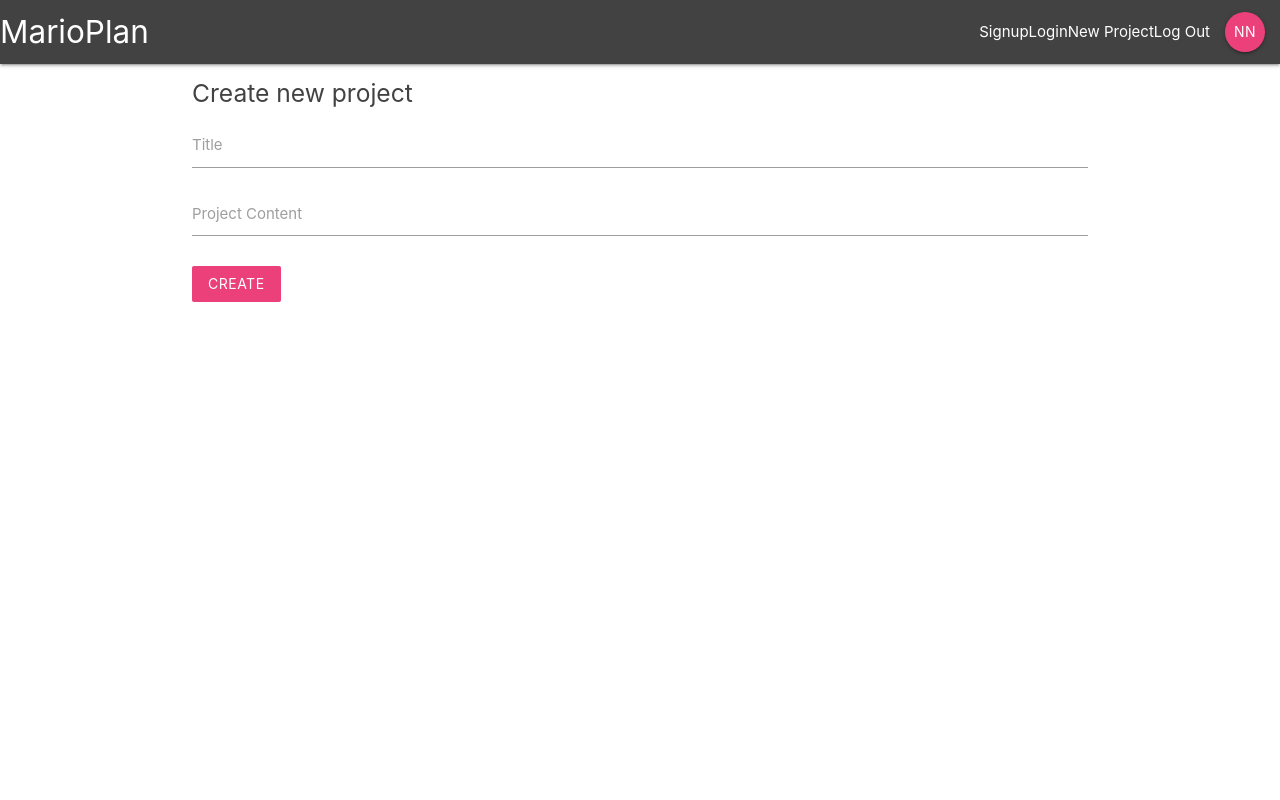
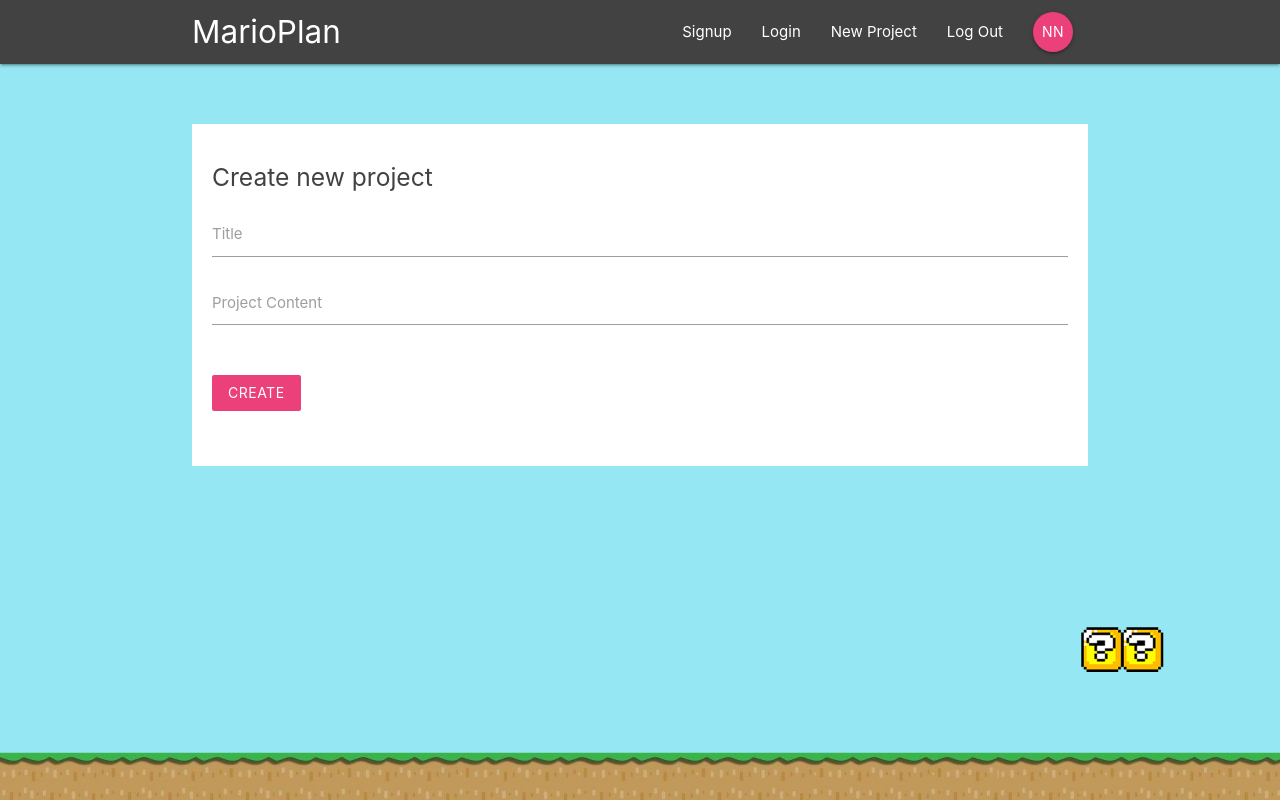
Before and after one commit to rickrribeiro/FirebaseLearning, a React (Create React App) app: page /create in a window 1280 px wide. Built offline with nearby package versions, Linux system fonts and the light colour scheme.

Commit message:
css and links navbar

```diff
--- a/src/components/layout/Navbar.jsx
+++ b/src/components/layout/Navbar.jsx
@@ -5,10 +5,11 @@
 const Navbar=  ()=>{
     return(
         <nav className="nav-wapper grey darken-3">
-            <div className="container"></div>
-            <Link to='/' className="brand-logo">MarioPlan</Link>
-            <SignedInLinks/>
-            <SignedOutLinks/>
+            <div className="container">
+                <Link to='/' className="brand-logo">MarioPlan</Link>
+                <SignedInLinks/>
+                <SignedOutLinks/>
+            </div>
         </nav>
 
     )
--- a/src/components/layout/SignedInLinks.js
+++ b/src/components/layout/SignedInLinks.js
@@ -4,8 +4,8 @@
 const SignedInLinks=  ()=>{
     return(
        <ul className="right">
-            <li><NavLink to='/' />New Project</li>
-            <li><NavLink to='/' />Log Out</li>
+            <li><NavLink to='/create' >New Project</NavLink></li>
+            <li><NavLink to='/' >Log Out</NavLink></li>
             <li><NavLink to='/'className='btn btn-floating pink lighten-1' >NN</NavLink></li>
        </ul>
 
--- a/src/components/layout/SignedOutLinks.js
+++ b/src/components/layout/SignedOutLinks.js
@@ -4,8 +4,8 @@
 const SignedOutLinks=  ()=>{
     return(
        <ul className="right">
-            <li><NavLink to='/' />Signup</li>
-            <li><NavLink to='/' />Login</li>
+            <li><NavLink to='/signup' >Signup</NavLink></li>
+            <li><NavLink to='/signin' >Login</NavLink></li>
 
        </ul>
 
--- a/src/index.css
+++ b/src/index.css
@@ -1,3 +1,8 @@
+html{
+min-height:100%;
+
+}
+
 body {
   margin: 0;
   padding: 0;
@@ -6,9 +11,42 @@
     sans-serif;
   -webkit-font-smoothing: antialiased;
   -moz-osx-font-smoothing: grayscale;
+  background: url(/img/mario-bg.png);
+  background-size:100%;
+  background-position : bottom;
+  background-color : #95e8f3;
+  min-height:100%;
 }
 
 code {
   font-family: source-code-pro, Menlo, Monaco, Consolas, "Courier New",
     monospace;
 }
+
+
+form{
+  padding:20px;
+  margin-top:60px;
+
+}
+
+form button, form h5{
+    margin: 20px 0;
+}
+
+
+
+input[type=text]:not(.browser-default):focus:not([readonly]),
+input[type=email]:not(.browser-default):focus:not([readonly]),
+input[type=password]:not(.browser-default):focus:not([readonly]),
+textarea.materialize-textarea:focus:not([readonly]){
+  border-color: #ec407a;
+  box-shadow: none;
+}
+
+input[type=text]:not(.browser-default):focus:not([readonly]) + label,
+textarea.materialize-textarea:focus:not([readonly]) + label,
+input[type=email]:not(.browser-default):focus:not([readonly]) + label,
+input[type=password]:not(.browser-default):focus:not([readonly]) + label{
+  color: #ec407a !important;
+}
```
Also changed, not shown: public/img/mario-bg.png (added).
